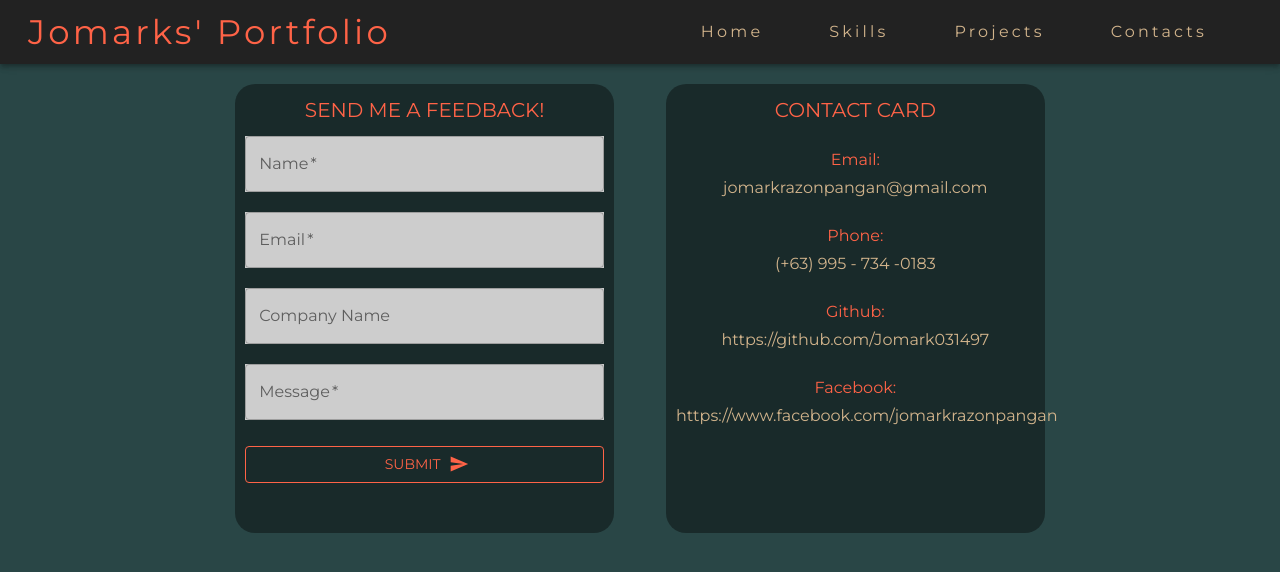
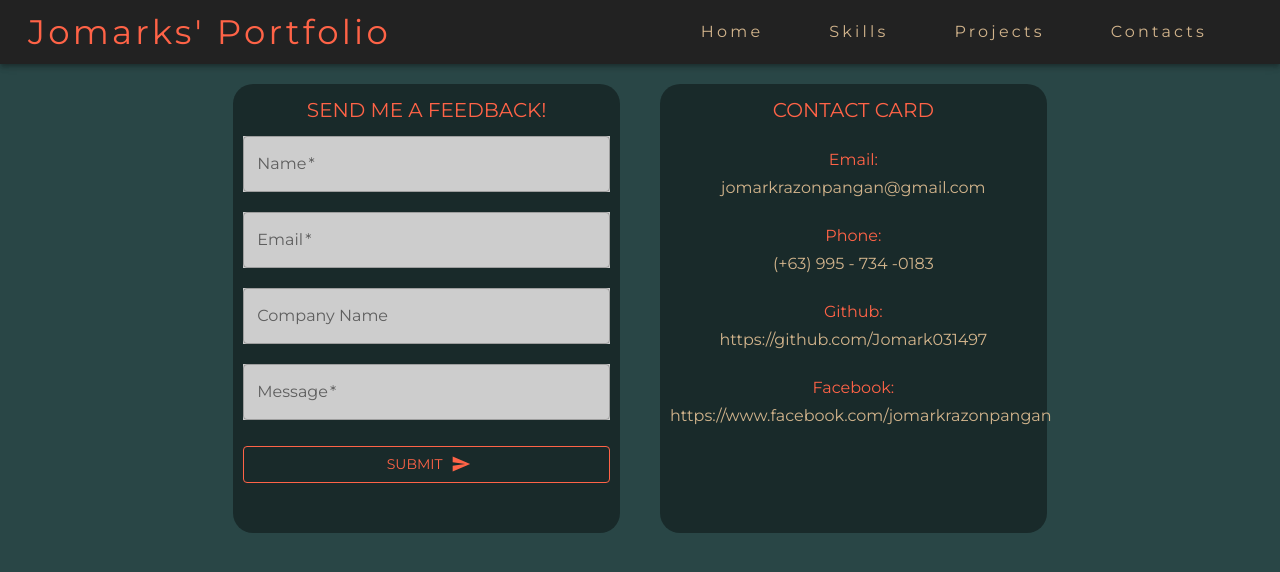
Before and after one commit to Jomark031497/jomark-portfolio, a React (Create React App) app: page /jomark-portfolio/contacts in a window 1280 px wide. Shown: the top 572 px of the page. Built offline with nearby package versions, Linux system fonts and the light colour scheme.

Commit message:
removed margin overflow

```diff
--- a/src/components/Contacts.js
+++ b/src/components/Contacts.js
@@ -66,7 +66,7 @@ const Contacts = () => {
 
   return (
     <Box className={classes.root}>
-      <Grid container justify="center" spacing={3}>
+      <Grid container justify="center">
         <Grid item xs={12} sm={6} md={4}>
           <Box className={classes.formContainer}>
             <form onSubmit={handleSubmit} className="form-container">
```
